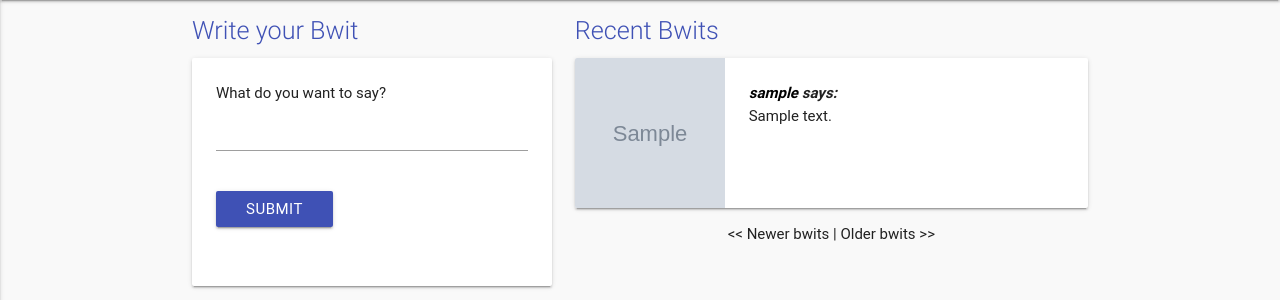
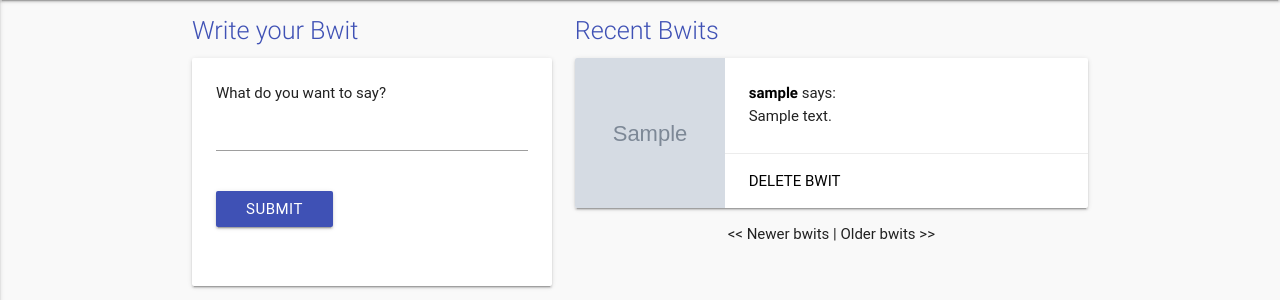
Before and after one commit to chintans1/bwitter_flask, a Flask app: page / in a window 1280 px wide. Shown: the part 64-364 px from the top of the page. Run offline with Flask 2, Linux system fonts and the light colour scheme; a user stored in the database is signed in; tables that the repository leaves empty hold one stand-in row (values such as "Sample post"); grey boxes marked "Sample" are stand-in pictures; some libraries are stand-ins or nearby versions; some web fonts are replaced.

Commit message:
Add functionality to delete bwits
Signed-off-by: Chintan Shah <chintans98@gmail.com>

```diff
--- a/app/templates/post.html
+++ b/app/templates/post.html
@@ -4,8 +4,13 @@
     </div>
     <div class="card-stacked">
         <div class="card-content">
-            <i><b><a style="color: black;" href="{{ url_for('user', nickname=bwit.author.nickname) }}">{{ bwit.author.nickname }}</a> says:</b></i><br>
+            <a style="color: black; font-style: regular;" href="{{ url_for('user', nickname=bwit.author.nickname) }}"><b>{{ bwit.author.nickname }}</b></a> says:<br>
             {{ bwit.body }}
         </div>
+        {% if bwit.author.id == g.user.id %}
+        <div class="card-action">
+            <a style="color: black;" href="{{ url_for('delete_bwit', id=bwit.id) }}">Delete Bwit</a>
+        </div>
+        {% endif %}
     </div>
 </div>
--- a/app/views.py
+++ b/app/views.py
@@ -172,8 +172,19 @@ def unfollow(nickname):
 
 
 # Bwit Actions (Delete)
+@app.route('/delete-bwit/<id>')
 def delete_bwit(id):
-    pass
+    bwit = Bwit.query.get(id)
+    if (bwit is None):
+        flash('Bwit is not found')
+        return redirect(url_for('index'))
+    if (bwit.author.id != g.user.id):
+        flash('You can not delete other bwits')
+        return redirect(url_for('index'))
+    db.session.delete(bwit)
+    db.session.commit()
+    flash('Your bwit has been deleted.')
+    return redirect(url_for('index'))
 
 
 # Errors
```
